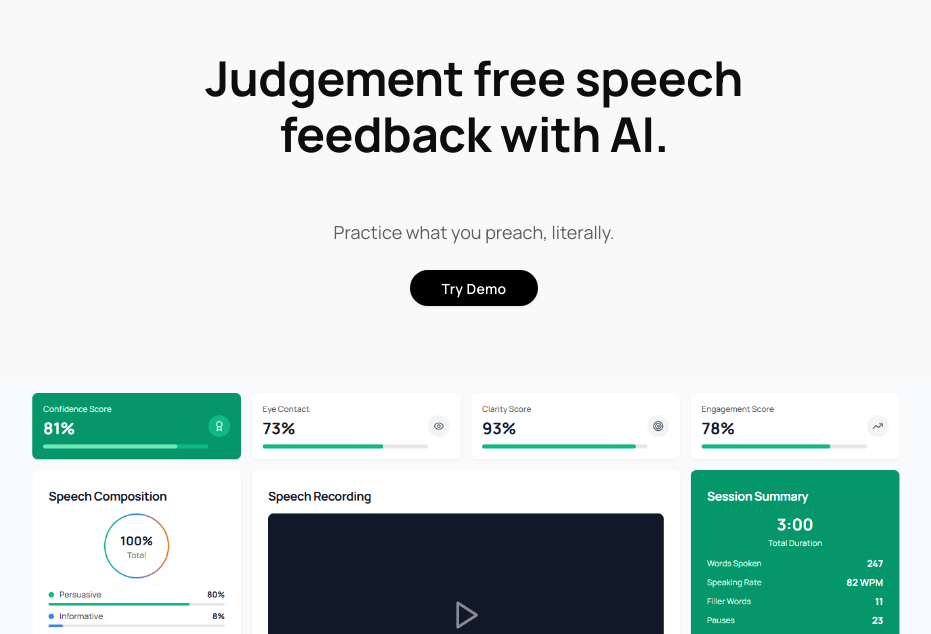
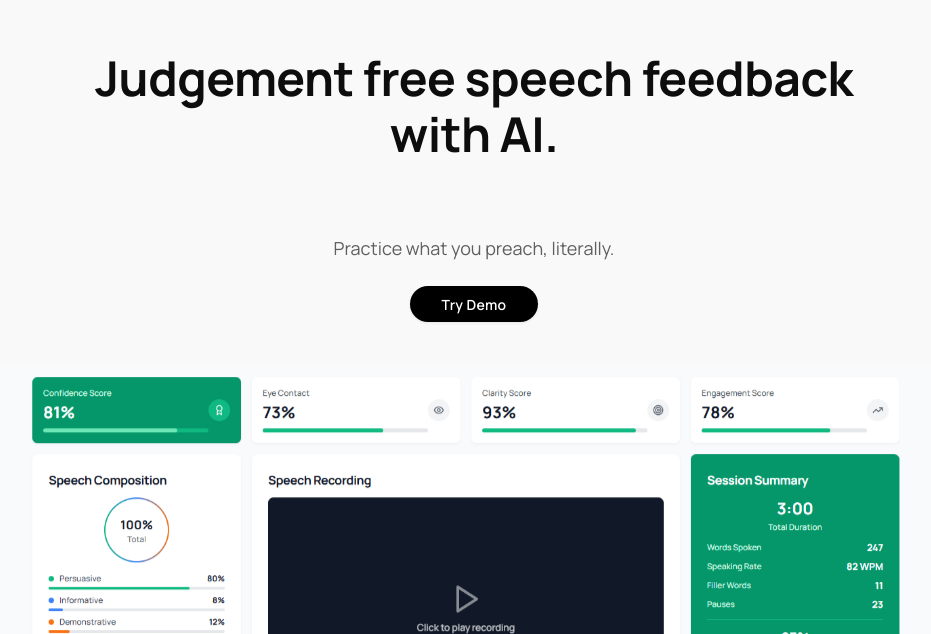
Before and after one commit to EricJujianZou/Spurhacks2025, a React (Create React App) app in the folder frontend/: page / in a window 1280 px wide. Shown: the part 166-800 px from the top of the page, without its empty margins (166-1097 px from the left). Built offline with nearby package versions, Linux system fonts and the light colour scheme.

Commit message:
final front end model integration with graceful loading and animations

```diff
--- a/frontend/public/index.html
+++ b/frontend/public/index.html
@@ -12,10 +12,9 @@
     <link rel="preconnect" href="https://fonts.googleapis.com">
     <link rel="preconnect" href="https://fonts.gstatic.com" crossorigin>
     <link href="https://fonts.googleapis.com/css2?family=Manrope:wght@400;600;700&display=swap" rel="stylesheet">
-    <!-- Teachable Machine libraries -->
     <script src="https://cdn.jsdelivr.net/npm/@tensorflow/tfjs@1.3.1/dist/tf.min.js"></script>
     <script src="https://cdn.jsdelivr.net/npm/@teachablemachine/image@0.8/dist/teachablemachine-image.min.js"></script>
-    <title>Articula AI</title>
+    <title>Presense</title>
   </head>
   <body>
     <noscript>You need to enable JavaScript to run this app.</noscript>
--- a/frontend/src/App.js
+++ b/frontend/src/App.js
@@ -38,7 +38,11 @@ function App() {
 
   // Show recorder component if demo is active
   if (showRecorder) {
-    return <Recorder onClose={handleRecorderClose} />;
+    return (
+      <div className="animate-fade-in">
+        <Recorder onClose={handleRecorderClose} />
+      </div>
+    );
   }
 
   // Main landing page
@@ -46,35 +50,42 @@ function App() {
     <div className="h-screen bg-page-bg flex items-center py-lg overflow-hidden relative">
       {/* Hero Section - Absolutely positioned title */}
       <h1
-        className="font-manrope text-h1 font-bold text-text-primary text-center max-w-4xl absolute left-1/2 transform -translate-x-1/2 z-10"
-        style={{ top: '27%' }}
+        className="font-manrope text-h1 font-bold text-text-primary text-center absolute inset-x-0 mx-auto max-w-4xl z-10 animate-fade-in-up px-4"
+        style={{ top: '27%', animationDelay: '0.2s' }}
       >
         Judgement free speech feedback with AI.
       </h1>
 
       <div
         className="max-w-layout mx-auto px-xl flex flex-col items-center gap-lg w-full h-full"
-        style={{ marginTop: '45rem' }}
+        style={{ marginTop: '47rem' }}
       >
 
-        <h2 className="font-manrope text-h2 font-normal text-text-secondary text-center max-w-2xl">
+        <h2
+          className="font-manrope text-h2 font-normal text-text-secondary text-center max-w-2xl animate-fade-in-up"
+          style={{ animationDelay: '0.6s' }}
+        >
           Practice what you preach, literally.
         </h2>
 
         <button
           onClick={handleDemoClick}
-          className="btn-primary min-w-32"
+          className="btn-primary min-w-32 animate-fade-in-up transition-all duration-300 hover:scale-105 hover:shadow-lg"
           aria-label="Try the demo - record your speech"
+          style={{ animationDelay: '1s' }}
         >
           Try Demo
         </button>
 
         {/* Dashboard Preview Image */}
-        <div className="relative w-full mt-24">
+        <div
+          className="relative w-full mt-16 animate-fade-in-up"
+          style={{ animationDelay: '1.4s' }}
+        >
           <img
             src="/images/dashboard.png"
             alt="Speech Analysis Dashboard showing confidence scores, speech composition, video player, and personalized feedback"
-            className="absolute top-0 left-1/2 transform -translate-x-1/2 w-full h-auto object-cover rounded-xl scale-125"
+            className="absolute top-0 left-1/2 transform -translate-x-1/2 w-full h-auto object-cover rounded-xl scale-125 transition-transform duration-700 hover:scale-130"
           />
         </div>
       </div>
--- a/frontend/src/components/Recorder.js
+++ b/frontend/src/components/Recorder.js
@@ -118,7 +118,6 @@ function Recorder({ onClose }) {
    */
   const startEyeContactDetection = useCallback(async () => {
     console.log('Starting eye contact detection...');
-    await loadEyeContactModel();
 
     if (!modelRef.current) {
       console.error('Eye contact model not loaded, cannot start detection');
@@ -163,7 +162,7 @@ function Recorder({ onClose }) {
         console.error('Eye contact prediction failed:', err);
       }
     }, 300);
-  }, [loadEyeContactModel]);
+  }, []);
 
   /**
    * Stop prediction loop
@@ -197,8 +196,11 @@ function Recorder({ onClose }) {
           throw new Error('getUserMedia is not supported in this browser');
         }
 
-        // Request media access
-        const mediaStream = await navigator.mediaDevices.getUserMedia(MEDIA_CONSTRAINTS);
+        // Request media access and load eye contact model in parallel
+        const [mediaStream] = await Promise.all([
+          navigator.mediaDevices.getUserMedia(MEDIA_CONSTRAINTS),
+          loadEyeContactModel()
+        ]);
 
         // Check if component is still mounted
         if (!isMounted) {
@@ -519,7 +521,7 @@ function Recorder({ onClose }) {
       </div>
 
       {/* Recording Interface */}
-      <div className="flex flex-col items-center justify-center gap-md max-w-layout mx-auto">
+      <div className="flex flex-col items-center justify-center gap-md max-w-layout mx-auto mt-16">
 
         {/* Error Display */}
         {error && (
--- a/frontend/src/index.css
+++ b/frontend/src/index.css
@@ -35,3 +35,31 @@
            transition-all duration-200;
   }
 }
+
+@layer utilities {
+  .animate-fade-in-up {
+    animation: fadeInUp 0.8s ease-out forwards;
+    opacity: 0;
+    transform: translateY(30px);
+  }
+
+  .animate-fade-in {
+    animation: fadeIn 0.5s ease-out forwards;
+  }
+}
+
+@keyframes fadeInUp {
+  to {
+    opacity: 1;
+    transform: translateY(0);
+  }
+}
+
+@keyframes fadeIn {
+  from {
+    opacity: 0;
+  }
+  to {
+    opacity: 1;
+  }
+}
```
